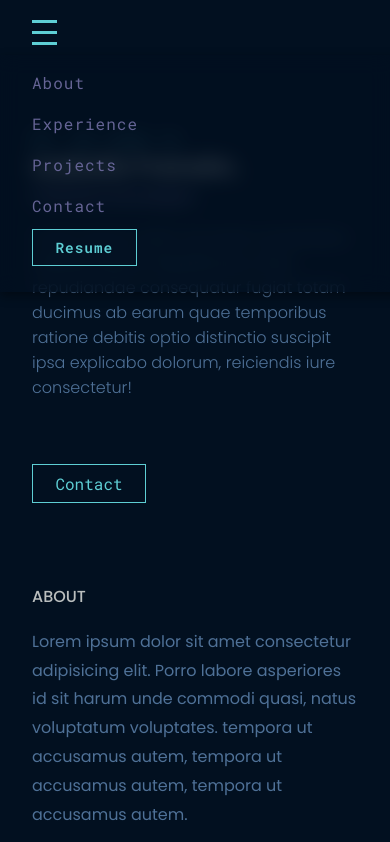
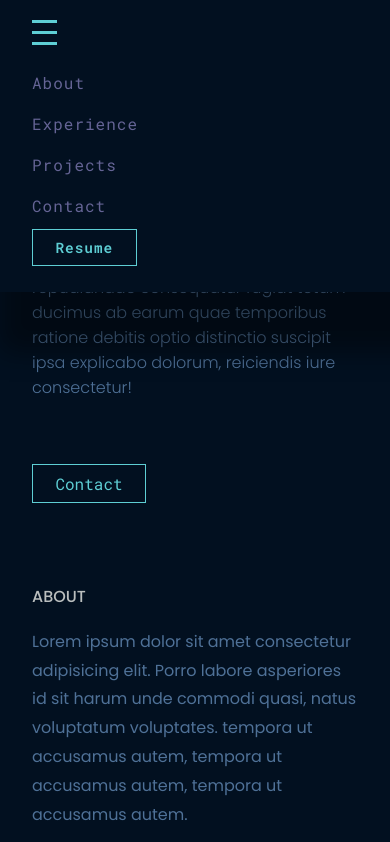
Before and after one commit to isabellea-f/Isabelle-Franzen-Portfolio, a plain HTML site: page index.html in a window 390 px wide. Both pictures are taken after a click on the button 44 px from the left and 32 px from the top of the page. Shown: the top 842 px of the page. Drawn offline with Linux system fonts and the light colour scheme.

Commit message:
style: Add box shadow to hamburger menu

```diff
--- a/style.css
+++ b/style.css
@@ -70,10 +70,10 @@ nav .button {
     position: absolute;
     top: 85%;
     left: 0;
-    background-color: #021020bd;
+    background-color: var(--primary-color);
     z-index: 1000;
-    backdrop-filter: blur(10px);
-    box-shadow: 0 4px 10px rgba(0, 0, 0, 0.4);
+    box-shadow: 0 60px 25px rgba(0, 0, 0, 0.4);
+    overflow: hidden;
   }
 
   nav {
@@ -133,6 +133,7 @@ h3 {
 
 a {
   text-decoration: none;
+  color: var(--light-blue-color);
 }
 
 a:visited {
```
